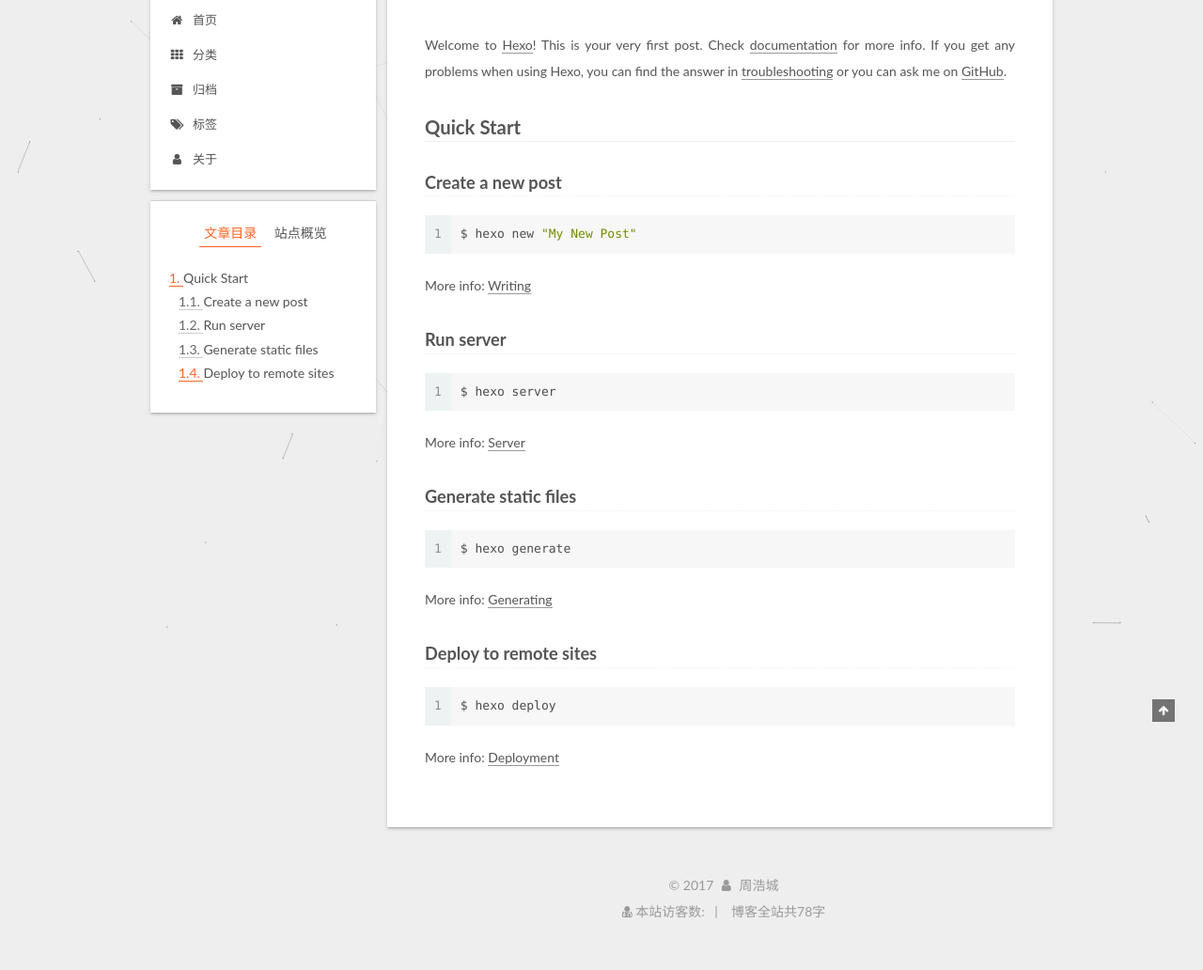
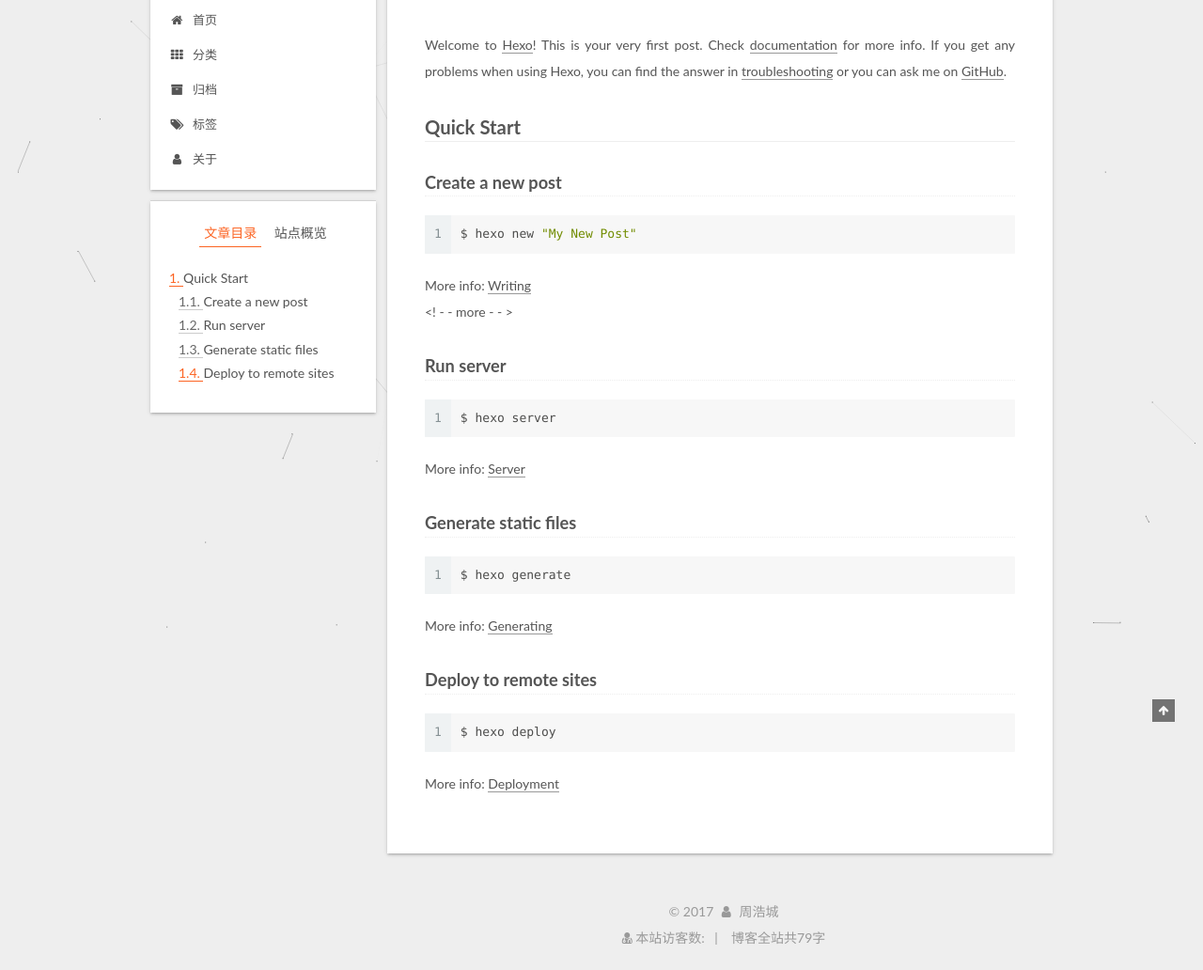
Before and after one commit to zhouhaocheng/zhouhaocheng.github.io, a plain HTML site: page 2017/12/07/hello-world/index.html in a window 1280 px wide. Shown: the part 132-1164 px from the top of the page at 94% size. Before the commit the page ends 1136 px from the top, so only its background shows below. Drawn offline with Linux system fonts and the light colour scheme; some packages are replaced by stand-ins of ours; a script that the page names is missing.

Commit message:
Site updated: 2017-12-10 15:54:12

```diff
--- a/2017/12/07/hello-world/index.html
+++ b/2017/12/07/hello-world/index.html
@@ -86,7 +86,7 @@
 <meta property="og:site_name" content="周浩城-个人博客">
 <meta property="og:description" content="Welcome to Hexo! This is your very first post. Check documentation for more info. If you get any problems when using Hexo, you can find the answer in troubleshooting or you can ask me on GitHub. Quick">
 <meta property="og:locale" content="zh-Hans">
-<meta property="og:updated_time" content="2017-12-07T12:58:41.666Z">
+<meta property="og:updated_time" content="2017-12-10T07:54:05.108Z">
 <meta name="twitter:card" content="summary">
 <meta name="twitter:title" content="Hello World">
 <meta name="twitter:description" content="Welcome to Hexo! This is your very first post. Check documentation for more info. If you get any problems when using Hexo, you can find the answer in troubleshooting or you can ask me on GitHub. Quick">
@@ -334,7 +334,7 @@
 
         <p>Welcome to <a href="https://hexo.io/" target="_blank" rel="noopener">Hexo</a>! This is your very first post. Check <a href="https://hexo.io/docs/" target="_blank" rel="noopener">documentation</a> for more info. If you get any problems when using Hexo, you can find the answer in <a href="https://hexo.io/docs/troubleshooting.html" target="_blank" rel="noopener">troubleshooting</a> or you can ask me on <a href="https://github.com/hexojs/hexo/issues" target="_blank" rel="noopener">GitHub</a>.</p>
 <h2 id="Quick-Start"><a href="#Quick-Start" class="headerlink" title="Quick Start"></a>Quick Start</h2><h3 id="Create-a-new-post"><a href="#Create-a-new-post" class="headerlink" title="Create a new post"></a>Create a new post</h3><figure class="highlight bash"><table><tr><td class="gutter"><pre><span class="line">1</span><br></pre></td><td class="code"><pre><span class="line">$ hexo new <span class="string">"My New Post"</span></span><br></pre></td></tr></table></figure>
-<p>More info: <a href="https://hexo.io/docs/writing.html" target="_blank" rel="noopener">Writing</a></p>
+<p>More info: <a href="https://hexo.io/docs/writing.html" target="_blank" rel="noopener">Writing</a><br>&lt;! - - more - - &gt;</p>
 <h3 id="Run-server"><a href="#Run-server" class="headerlink" title="Run server"></a>Run server</h3><figure class="highlight bash"><table><tr><td class="gutter"><pre><span class="line">1</span><br></pre></td><td class="code"><pre><span class="line">$ hexo server</span><br></pre></td></tr></table></figure>
 <p>More info: <a href="https://hexo.io/docs/server.html" target="_blank" rel="noopener">Server</a></p>
 <h3 id="Generate-static-files"><a href="#Generate-static-files" class="headerlink" title="Generate static files"></a>Generate static files</h3><figure class="highlight bash"><table><tr><td class="gutter"><pre><span class="line">1</span><br></pre></td><td class="code"><pre><span class="line">$ hexo generate</span><br></pre></td></tr></table></figure>
@@ -521,7 +521,7 @@
 
   <div class="theme-info">
   <div class="powered-by"></div>
-  <span class="post-count">博客全站共78字</span>
+  <span class="post-count">博客全站共79字</span>
   </div>
 
 
```
Also changed, not shown: archives/2017/12/index.html (+1 -1 lines), archives/2017/index.html (+1 -1 lines), archives/index.html (+1 -1 lines), index.html (+2 -2 lines).
